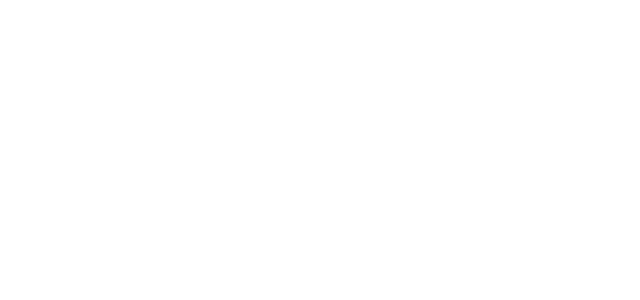
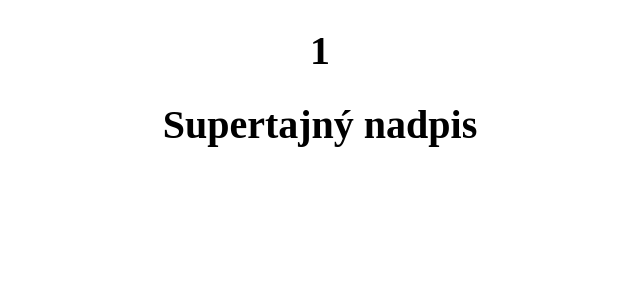
Before and after one commit to matejvalocky/REACT-TRAINING-od-59.-do-80., a JavaScript app: page / in a window 1280 px wide. Shown: the top 300 px of the page, without its empty margins (320-960 px from the left). Built offline with nearby package versions, Linux system fonts and the light colour scheme.

Commit message:
React 78 - Short circuit evaluation 2. časť

```diff
--- a/src/App.js
+++ b/src/App.js
@@ -1,24 +1,25 @@
-// React 77 - Short circuit evaluation
+// React 78 - Short circuit evaluation 2. časť
 
 const App = () => {
   const value = "david"
-  const value2 = "harry"
+  const value2 = 1
 
   const result1 = value && value2
-  // prvý je true a druhé je akékoľvek = vracia sa druhá hodnota
-  // prvý je false a druhé akokoľvek = vracia sa prvá hodnota
+  // prvý je true = vracia sa druhá hodnota
+  // prvý je false = vracia sa prvá hodnota
   console.log(result1)
 
   const result2 = value || "tomas"
-  // prvý je true a druhé akékoľvek = vracia sa prvá hodnota
+  // prvý je true = vracia sa prvá hodnota
   // prvý je false, tak vracia sa druhá hodnota
-  console.log(result2)
+  // console.log(result2)
 
 
 
 
   return <div>
-
+    <h1>{value2 || "Defaultný text"}</h1>
+    {value2 && <h1>Supertajný nadpis</h1>}
   </div>
 
 
```
